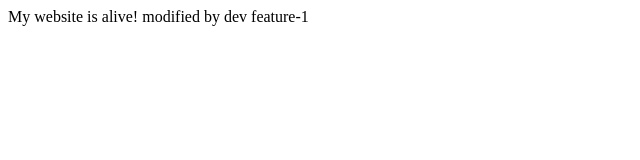
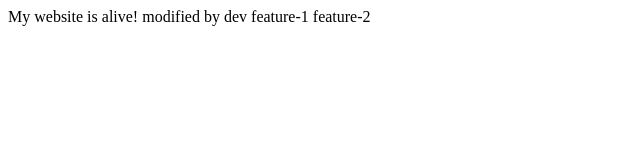
Before and after one commit to yoshifumikobayashi/myfirstgithub, a plain HTML site: page index.html in a window 1280 px wide. Shown: the full height of the page, 0-640 px from the left. Drawn offline with Linux system fonts and the light colour scheme.

Commit message:
add feature-2

```diff
--- a/index.html
+++ b/index.html
@@ -2,4 +2,5 @@
   My website is alive!
   modified by dev
   feature-1
+  feature-2
 </body></html>
```
